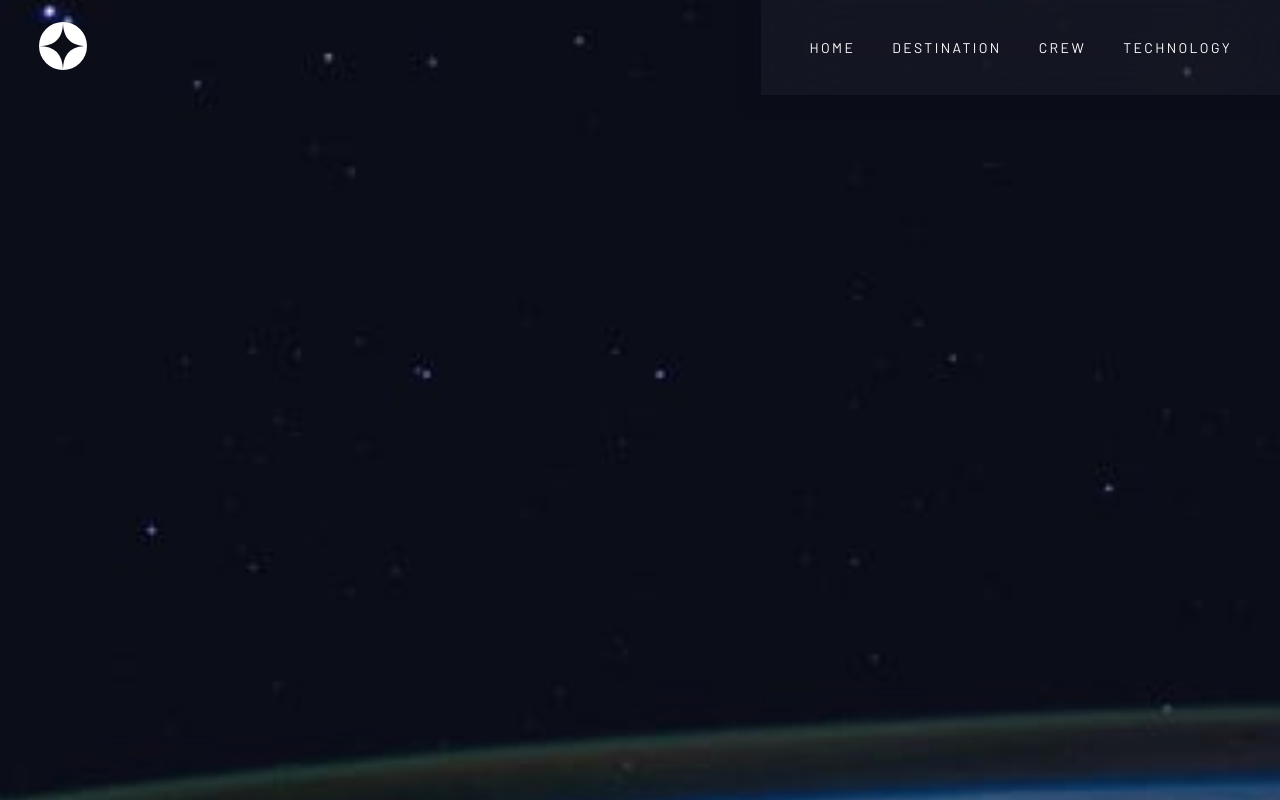
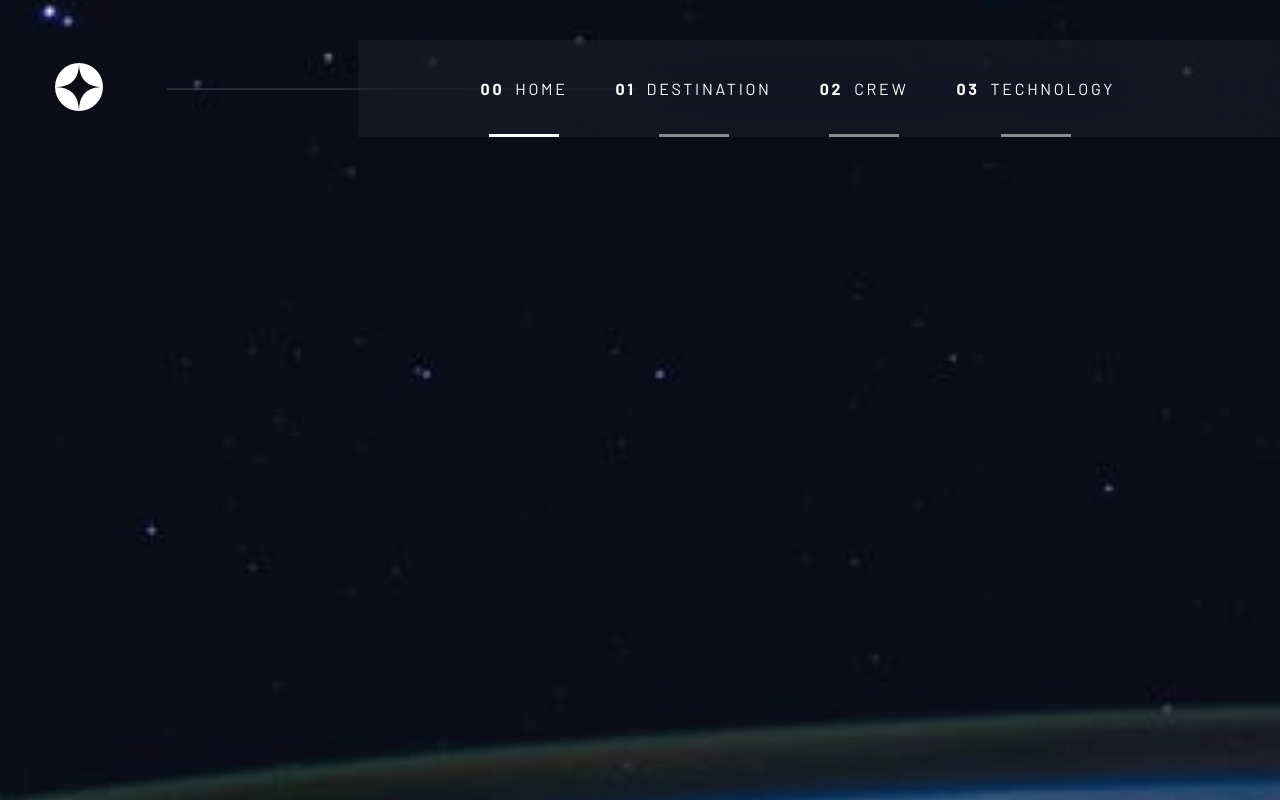
Before and after one commit to ionStici/space-tourism-website, a React (Create React App) app: page / in a window 1280 px wide. Built offline with nearby package versions, Linux system fonts and the light colour scheme; a web font is replaced by a local one.

Commit message:
Finish building the nav bar

```diff
--- a/src/components/navBar.module.scss
+++ b/src/components/navBar.module.scss
@@ -2,12 +2,19 @@
     display: flex;
     align-items: center;
     justify-content: space-between;
+    position: relative;
 
     padding: 24px;
     padding-bottom: 0;
 
     @media only screen and (min-width: 650px) {
         padding: 0 0 0 39px;
+    }
+
+    @media only screen and (min-width: 1000px) {
+        margin-top: 40px;
+        padding: 0 0 0 55px;
+        max-width: 1440px;
     }
 }
 
@@ -46,6 +53,24 @@
         height: 100vh;
         display: none;
         visibility: hidden;
+    }
+
+    @media only screen and (min-width: 650px) {
+        display: revert;
+        visibility: revert;
+        width: 471px;
+        height: 1px;
+        background-color: var(--color-white);
+        opacity: 0.25;
+
+        position: absolute;
+        top: 50%;
+        left: 125px;
+        transform: translateY(-50%);
+    }
+
+    @media only screen and (min-width: 1000px) {
+        left: 167px;
     }
 }
 
@@ -91,10 +116,19 @@
         padding: 0 33px 0 33px;
         box-shadow: -4px 4px 16px 3px #0b0d1766;
     }
+
+    @media only screen and (min-width: 1000px) {
+        padding: 0 80px 0 80px;
+    }
+
+    @media only screen and (min-width: 1130px) {
+        padding: 0 145px 0 103px;
+    }
 }
 
 .li {
     position: relative;
+    transition: opacity 0.15s ease-in-out;
 
     &:not(:last-child) {
         @media only screen and (max-width: 649px) {
@@ -104,6 +138,37 @@
         @media only screen and (min-width: 650px) {
             margin-right: 7px;
         }
+
+        @media only screen and (min-width: 1000px) {
+            margin-right: 8px;
+        }
+    }
+
+    &::after {
+        @media only screen and (min-width: 650px) {
+            content: '';
+            position: absolute;
+            z-index: 15;
+
+            width: 36px;
+            height: 3px;
+            left: 50%;
+            transform: translateX(-50%);
+            bottom: 0;
+
+            background-color: var(--color-white);
+            opacity: 0.5;
+        }
+
+        @media only screen and (min-width: 1000px) {
+            width: 70px;
+        }
+    }
+}
+
+.li:hover {
+    &::after {
+        opacity: 1;
     }
 }
 
@@ -126,13 +191,21 @@
         padding: 39px 15px;
         display: inline-block;
 
-        &:hover {
+        @media only screen and (min-width: 1000px) {
+            padding: 39px 20px;
         }
+    }
+
+    @media only screen and (min-width: 1000px) {
+        font-size: 16px;
+        line-height: 19px;
+        letter-spacing: 2.7px;
     }
 }
 
 .num {
     display: inline-block;
+    width: 22px;
     font-weight: 700;
     margin-right: 11px;
 
@@ -140,6 +213,11 @@
         display: none;
         visibility: hidden;
     }
+
+    @media only screen and (min-width: 1000px) {
+        display: revert;
+        visibility: revert;
+    }
 }
 
 .linkText {
--- a/src/index.css
+++ b/src/index.css
@@ -16,24 +16,40 @@
     box-sizing: border-box;
 }
 
+/* // // // // // */
+
+li:has(a.active)::after {
+    content: '';
+    position: absolute;
+    z-index: 15;
+    background-color: var(--color-white);
+    opacity: 1;
+}
+
 @media only screen and (max-width: 649px) {
     li:has(a.active)::after {
-        content: '';
-
-        position: absolute;
-        z-index: 15;
-
         top: 50%;
         transform: translateY(-50%);
         right: 0;
-
         width: 4px;
         height: 31px;
-        background-color: var(--color-white);
-
-        transition: background-color 1s ease-in-out;
     }
 }
 
 @media only screen and (min-width: 650px) {
+    li:has(a.active)::after {
+        width: 36px;
+        height: 3px;
+        left: 50%;
+        transform: translateX(-50%);
+        bottom: 0;
+    }
 }
+
+@media only screen and (min-width: 1000px) {
+    li:has(a.active)::after {
+        width: 70px;
+    }
+}
+
+/* // // // // // */
```
Also changed, not shown: src/index.js (+8 -8 lines).
